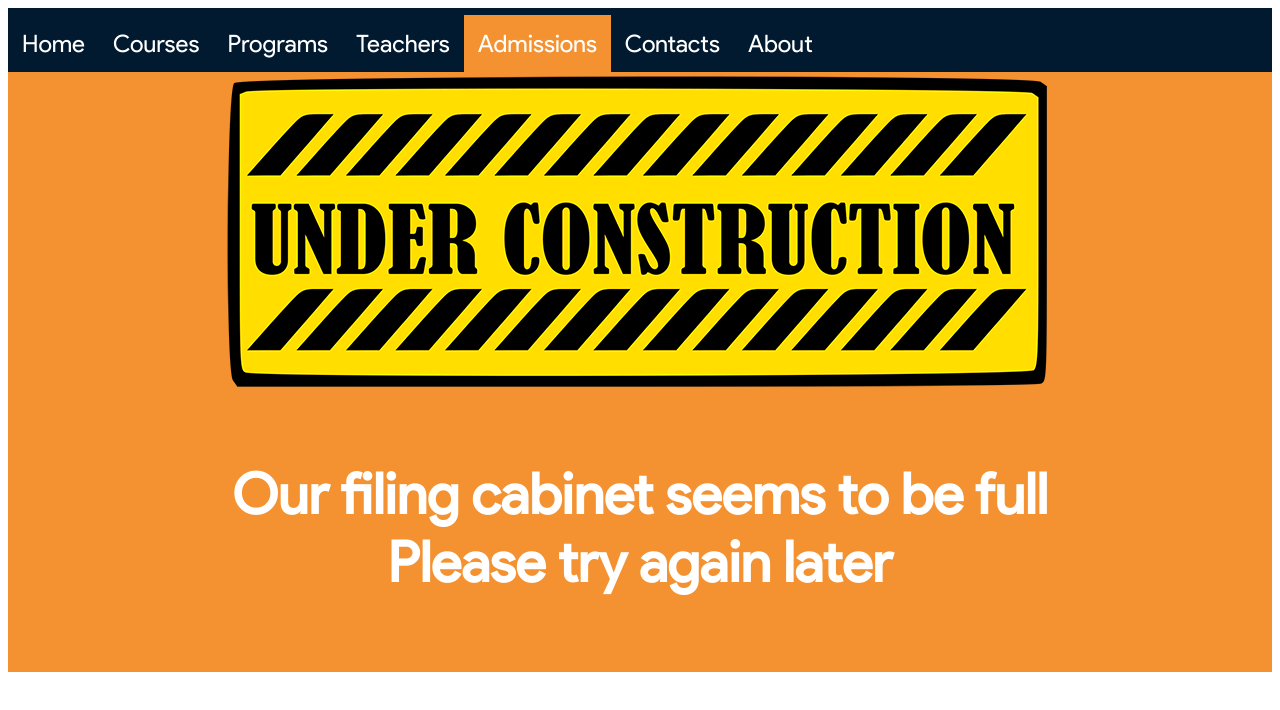
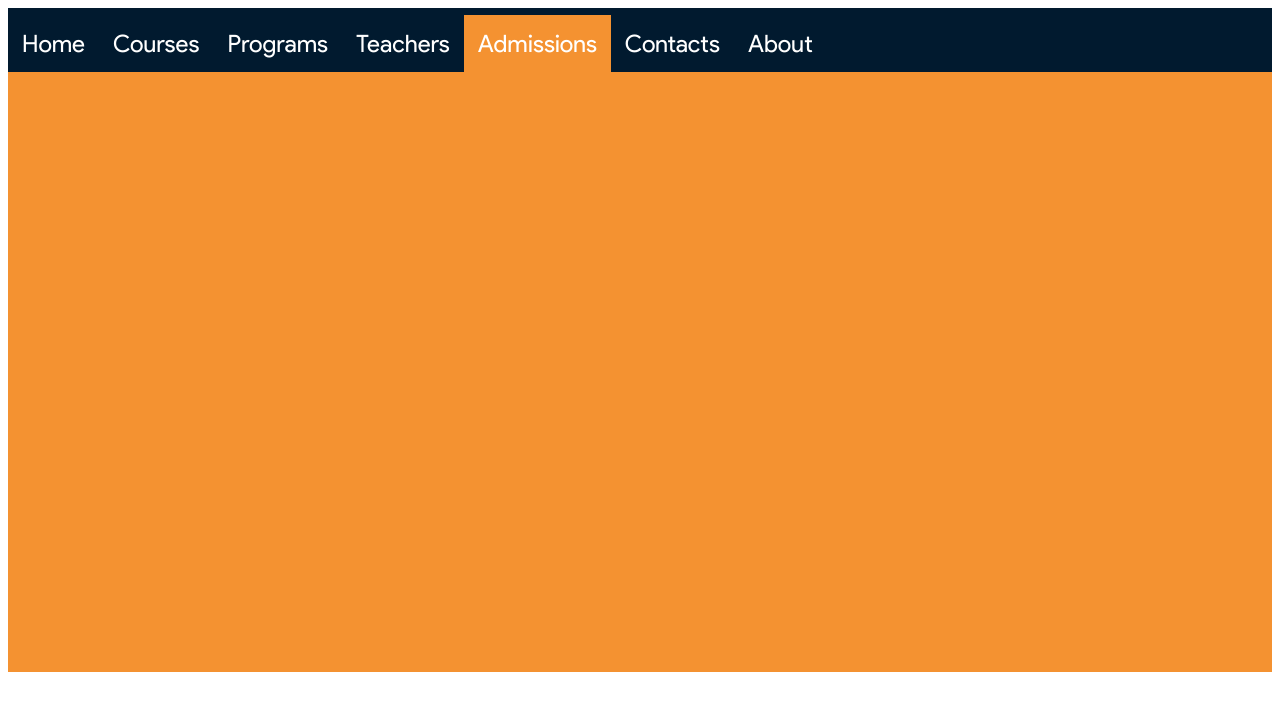
Before and after one commit to jacobssss14/EmpTech-Project, a plain HTML site: page Admissions.html in a window 1280 px wide. Drawn offline with Linux system fonts and the light colour scheme.

```diff
--- a/Admissions.html
+++ b/Admissions.html
@@ -1,7 +1,7 @@
 <!--
 Empowerment Technologies Project
 Started Tues Sep 18 12:33PST
-Version 1.0.3-28092018
+Version 1.1.0
 Created by:
 Jacob Payag
 Dianne Rei Tiongco
@@ -10,8 +10,7 @@
 <!DOCTYPE html>
 <html>
 <head>
-  <link rel="shortcut icon" href="logo.png">
-  <title>Admissions</title>
+  <title>Welcome</title>
   <link rel="stylesheet" href="style-admissions.css">
   <meta charset="utf-8">
   <meta name="author" content="Olympus">
@@ -22,7 +21,7 @@
 <body>
    <!-- heading nav -->
     <ul class="headinglinks">
-        <li class="headers"><a class="headlink" href="index.html"> Home </a></li>
+        <li class="headers"><a class="headlink" href="Home.html"> Home </a></li>
         <li class="headers"><a class="headlink" href="Courses.html"> Courses </a></li>
         <li class="headers"><a class="headlink" href="Programs.html"> Programs </a></li>
         <li class="headers"><a class="headlink" href="Teachers.html"> Teachers </a></li>
@@ -32,6 +31,4 @@
     </ul>
 
     <div class="header1"> <!-- main overview -->
-      <img src="construction.png" style="margin-left:auto; margin-right:auto;">
-      <h3> Our filing cabinet seems to be full </br> Please try again later </h3>
     </div>
--- a/style-about.css
+++ b/style-about.css
@@ -1,7 +1,7 @@
 /*
 Empowerment Technologies Project
 Started Tues Sep 18 12:33PST
-Version 1.0.3-28092018
+Version 1.1.0
 Created by:
 Jacob Payag
 Dianne Rei Tiongco
--- a/style-admissions.css
+++ b/style-admissions.css
@@ -1,7 +1,7 @@
 /*
 Empowerment Technologies Project
 Started Tues Sep 18 12:33PST
-Version 1.0.3-28092018
+Version 1.1.0
 Created by:
 Jacob Payag
 Dianne Rei Tiongco
@@ -74,7 +74,4 @@
   background: #F49231;
   width: auto;
   height: 600px;
-  text-align: center;
-  color: white;
-  font-family: ProductSans;
 }
--- a/style-contacts.css
+++ b/style-contacts.css
@@ -1,7 +1,7 @@
 /*
 Empowerment Technologies Project
 Started Tues Sep 18 12:33PST
-Version 1.0.3-28092018
+Version 1.1.0
 Created by:
 Jacob Payag
 Dianne Rei Tiongco
@@ -74,7 +74,4 @@
   background: #6CEB0F;
   width: auto;
   height: 600px;
-  text-align: center;
-  color: white;
-  font-family: ProductSans;
 }
--- a/style-courses.css
+++ b/style-courses.css
@@ -1,7 +1,7 @@
 /*
 Empowerment Technologies Project
 Started Tues Sep 18 12:33PST
-Version 1.0.3-28092018
+Version 1.1.0
 Created by:
 Jacob Payag
 Dianne Rei Tiongco
@@ -74,7 +74,4 @@
   background: #F43172;
   width: auto;
   height: 600px;
-  text-align: center;
-  color: white;
-  font-family: ProductSans;
 }
--- a/style-programs.css
+++ b/style-programs.css
@@ -1,7 +1,7 @@
 /*
 Empowerment Technologies Project
 Started Tues Sep 18 12:33PST
-Version 1.0.3-28092018
+Version 1.1.0
 Created by:
 Jacob Payag
 Dianne Rei Tiongco
@@ -74,7 +74,4 @@
   background: #D4F431;
   width: auto;
   height: 600px;
-  text-align: center;
-  color: white;
-  font-family: ProductSans;
 }
--- a/style-teachers.css
+++ b/style-teachers.css
@@ -1,7 +1,7 @@
 /*
 Empowerment Technologies Project
 Started Tues Sep 18 12:33PST
-Version 1.0.3-28092018
+Version 1.1.0
 Created by:
 Jacob Payag
 Dianne Rei Tiongco
@@ -74,7 +74,4 @@
   background: #F431F4;
   width: auto;
   height: 600px;
-  text-align: center;
-  color: white;
-  font-family: ProductSans;
 }
```
Also changed, not shown: About.html (+6 -7 lines), Contacts.html (+3 -5 lines), Courses.html (+3 -6 lines), Programs.html (+3 -6 lines), Teachers.html (+3 -6 lines), index.html (+1 -1 lines), style-home.css (+4 -4 lines).
